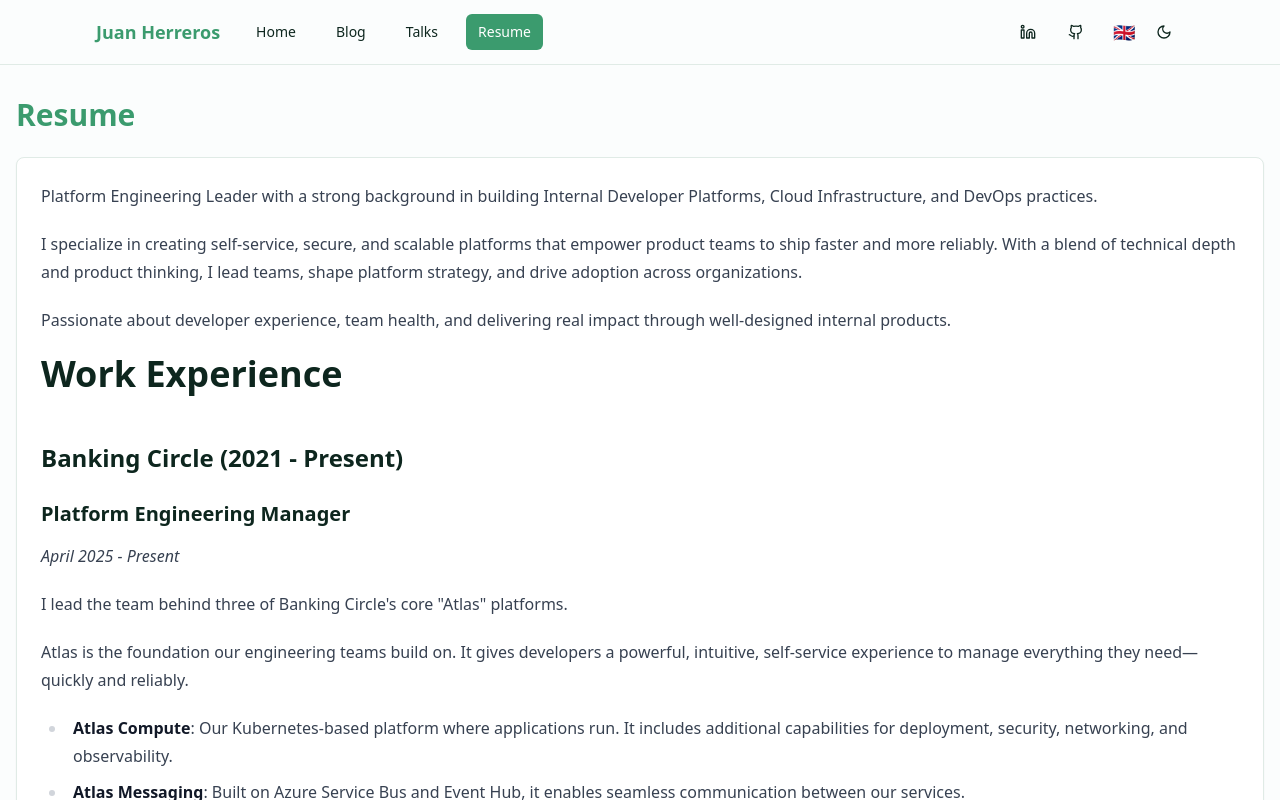
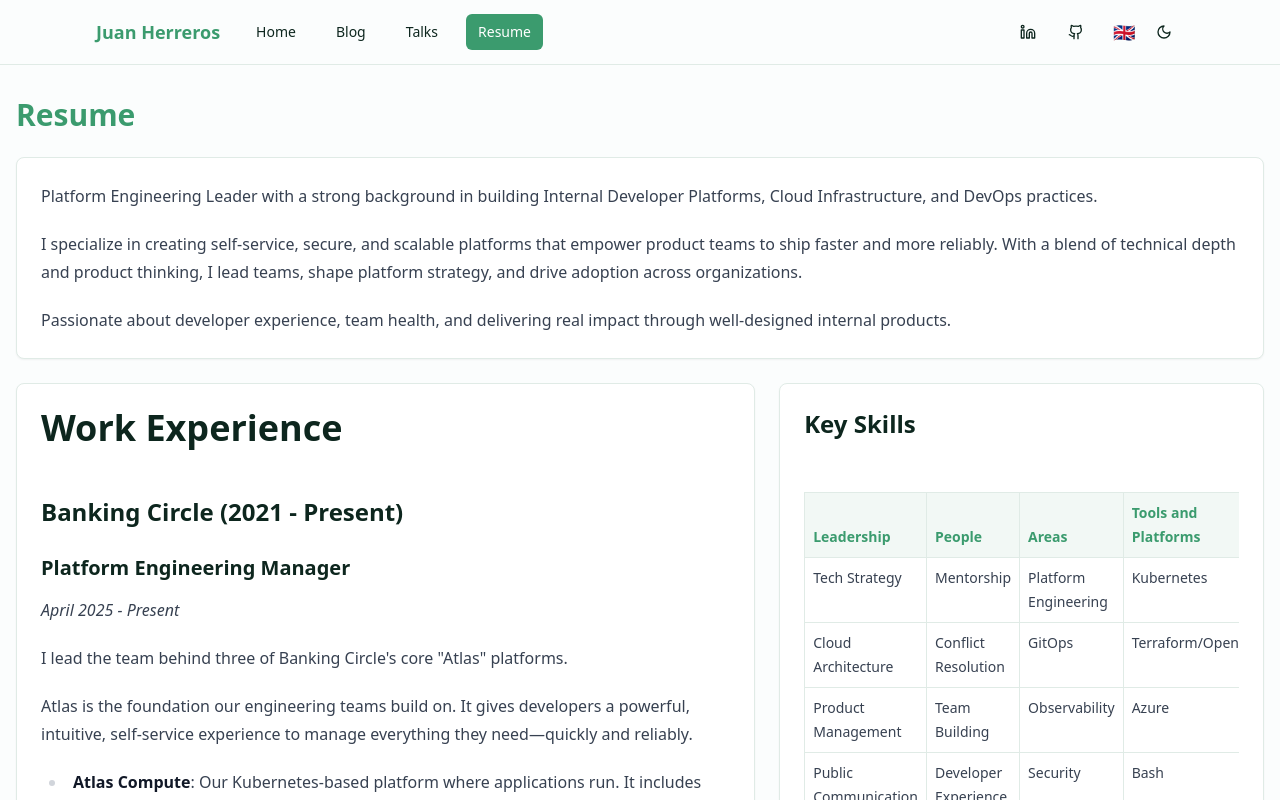
Before and after one commit to jherreros/juanherreros-com, a React (Vite) app: page /resume in a window 1280 px wide. Shown: the top 800 px of the page. Built offline with nearby package versions, Linux system fonts and the light colour scheme.

Commit message:
Columns in CV

```diff
--- a/src/content/resume/da.md
+++ b/src/content/resume/da.md
@@ -66,6 +66,16 @@ Jeg sluttede mig til Saxos Graduate program, hvor jeg tilbragte nogle måneder m
 - **Technical University of Madrid (UPM)** - Februar 2017 - Juli 2017
 - **Axon Partners Group** - Juni 2016 - Oktober 2016
 
+# Kompetencer
+
+| Lederskab | Mennesker | Områder | Værktøjer og Platforme |
+|-----------|-----------|---------|----------------------|
+| Teknisk Strategi | Mentorskab | Platform Engineering | Kubernetes |
+| Cloud Arkitektur | Konfliktløsning | GitOps | Terraform/OpenTofu |
+| Produktledelse | Teambuilding | Observerbarhed | Azure |
+| Offentlig Kommunikation | Udvikleroplevelse | Sikkerhed | Bash |
+| Teknisk Skrivning | Developer Advocacy | Netværk | Linux |
+
 # Uddannelse
 
 ## Kandidatgrad i Telekommunikations Ingeniørvidenskab
@@ -81,16 +91,6 @@ Jeg sluttede mig til Saxos Graduate program, hvor jeg tilbragte nogle måneder m
 
 *Technical University of Madrid (UPM)*
 
-# Nøglekompetencer
-
-| Lederskab | Mennesker | Områder | Værktøjer og Platforme |
-|-----------|-----------|---------|----------------------|
-| Teknisk Strategi | Mentorskab | Platform Engineering | Kubernetes |
-| Cloud Arkitektur | Konfliktløsning | GitOps | Terraform/OpenTofu |
-| Produktledelse | Teambuilding | Observerbarhed | Azure |
-| Offentlig Kommunikation | Udvikleroplevelse | Sikkerhed | Bash |
-| Teknisk Skrivning | Developer Advocacy | Netværk | Linux |
-
 # Sprog
 
 * Spansk (Modersmål)
--- a/src/content/resume/en.md
+++ b/src/content/resume/en.md
@@ -66,6 +66,16 @@ I joined Saxo's Graduate program, where I spent some months working in each of t
 - **Technical University of Madrid (UPM)** - February 2017 - July 2017
 - **Axon Partners Group** - June 2016 - October 2016
 
+# Key Skills
+
+| Leadership | People | Areas | Tools and Platforms |
+|------------|--------|-------|-------------------|
+| Tech Strategy | Mentorship | Platform Engineering | Kubernetes |
+| Cloud Architecture | Conflict Resolution | GitOps | Terraform/OpenTofu |
+| Product Management | Team Building | Observability | Azure |
+| Public Communication | Developer Experience | Security | Bash |
+| Technical Writing | Developer Advocacy | Networking | Linux |
+
 # Education
 
 ## Master of Science in Telecommunications Engineering
@@ -81,16 +91,6 @@ I joined Saxo's Graduate program, where I spent some months working in each of t
 
 *Technical University of Madrid (UPM)*
 
-# Key Skills
-
-| Leadership | People | Areas | Tools and Platforms |
-|------------|--------|-------|-------------------|
-| Tech Strategy | Mentorship | Platform Engineering | Kubernetes |
-| Cloud Architecture | Conflict Resolution | GitOps | Terraform/OpenTofu |
-| Product Management | Team Building | Observability | Azure |
-| Public Communication | Developer Experience | Security | Bash |
-| Technical Writing | Developer Advocacy | Networking | Linux |
-
 # Languages
 
 * Spanish (Native)
--- a/src/content/resume/es.md
+++ b/src/content/resume/es.md
@@ -73,6 +73,16 @@ Participé en el programa de Graduados de Saxo, donde pasé varios meses trabaja
 * **Universidad Politécnica de Madrid (UPM)** – Febrero 2017 - Julio 2017
 * **Axon Partners Group** – Junio 2016 - Octubre 2016
 
+# Habilidades Clave
+
+| Liderazgo            | Personas                 | Áreas                | Herramientas y Plataformas |
+| -------------------- | ------------------------ | -------------------- | -------------------------- |
+| Tech Strategy        | Mentoría                 | Platform Engineering | Kubernetes                 |
+| Cloud Architecture   | Resolución de conflictos | GitOps               | Terraform/OpenTofu         |
+| Product Management   | Formación de equipos     | Observabilidad       | Azure                      |
+| Public Communication | Developer Experience     | Seguridad            | Bash                       |
+| Technical Writing    | Developer Advocacy       | Networking           | Linux                      |
+
 # Educación
 
 ## Máster en Ingeniería de Telecomunicación
@@ -86,16 +96,6 @@ Participé en el programa de Graduados de Saxo, donde pasé varios meses trabaja
 2012-2016
 *Universidad Politécnica de Madrid (UPM)*
 
-# Habilidades Clave
-
-| Liderazgo            | Personas                 | Áreas                | Herramientas y Plataformas |
-| -------------------- | ------------------------ | -------------------- | -------------------------- |
-| Tech Strategy        | Mentoría                 | Platform Engineering | Kubernetes                 |
-| Cloud Architecture   | Resolución de conflictos | GitOps               | Terraform/OpenTofu         |
-| Product Management   | Formación de equipos     | Observabilidad       | Azure                      |
-| Public Communication | Developer Experience     | Seguridad            | Bash                       |
-| Technical Writing    | Developer Advocacy       | Networking           | Linux                      |
-
 # Idiomas
 
 * Español (Nativo)
--- a/src/pages/Resume.tsx
+++ b/src/pages/Resume.tsx
@@ -1,9 +1,9 @@
 import { useState, useEffect } from "react";
 import { Card } from "@/components/ui/card";
 import ReactMarkdown from "react-markdown";
-import remarkGfm from "remark-gfm"; // Add this import
+import remarkGfm from "remark-gfm";
 import { toast } from "@/components/ui/sonner";
-import { Table, TableBody, TableCell, TableHead, TableHeader, TableRow } from "@/components/ui/table";
+// Removed table imports - using regular HTML table elements instead
 import { useLanguage } from "@/contexts/LanguageContext";
 import { useTranslation } from "@/lib/translations";
 
@@ -16,7 +16,71 @@ const Resume = () => {
   const { language } = useLanguage();
   const t = useTranslation(language);
   const [resumeContent, setResumeContent] = useState<string>("");
+  const [profileContent, setProfileContent] = useState<string>("");
+  const [workContent, setWorkContent] = useState<string>("");
+  const [sidebarContent, setSidebarContent] = useState<string>("");
   const [isLoading, setIsLoading] = useState(true);
+
+  // Function to split markdown content into profile, main, and sidebar sections
+  const splitMarkdownContent = (content: string) => {
+    const lines = content.split('\n');
+    let profileContent = [];
+    let workExperienceContent = [];
+    let sidebarContent = [];
+
+    let currentSection = 'profile'; // Start with profile
+    let currentSectionLines = [];
+
+    for (let i = 0; i < lines.length; i++) {
+      const line = lines[i];
+
+      // Check if this is a main heading (# )
+      if (line.startsWith('# ')) {
+        const sectionTitle = line.toLowerCase();
+
+        // Save previous section content
+        if (currentSection === 'profile') {
+          profileContent = [...profileContent, ...currentSectionLines];
+        } else if (currentSection === 'work') {
+          workExperienceContent = [...workExperienceContent, ...currentSectionLines];
+        } else if (currentSection === 'sidebar') {
+          sidebarContent = [...sidebarContent, ...currentSectionLines];
+        }
+
+        // Determine which section this heading belongs to
+        if (sectionTitle.includes('work experience') ||
+            sectionTitle.includes('experiencia profesional') ||
+            sectionTitle.includes('arbejdserfaring')) {
+          currentSection = 'work';
+        } else if (currentSection === 'profile') {
+          // If we haven't hit work experience yet, everything is still profile
+          currentSection = 'profile';
+        } else {
+          // After work experience, everything goes to sidebar
+          currentSection = 'sidebar';
+        }
+
+        currentSectionLines = [line];
+      } else {
+        currentSectionLines.push(line);
+      }
+    }
+
+    // Don't forget the last section
+    if (currentSection === 'profile') {
+      profileContent = [...profileContent, ...currentSectionLines];
+    } else if (currentSection === 'work') {
+      workExperienceContent = [...workExperienceContent, ...currentSectionLines];
+    } else if (currentSection === 'sidebar') {
+      sidebarContent = [...sidebarContent, ...currentSectionLines];
+    }
+
+    return {
+      profile: profileContent.join('\n').trim(),
+      work: workExperienceContent.join('\n').trim(),
+      sidebar: sidebarContent.join('\n').trim()
+    };
+  };
 
   useEffect(() => {
     async function loadResumeContent() {
@@ -34,9 +98,20 @@ const Resume = () => {
         console.log("Resume content loaded, length:", content.length);
 
         setResumeContent(content);
+
+        // Split content into profile, work, and sidebar
+        const { profile, work, sidebar } = splitMarkdownContent(content);
+        setProfileContent(profile);
+        setWorkContent(work);
+        setSidebarContent(sidebar);
+
       } catch (error) {
         console.error("Failed to load resume content:", error);
         setResumeContent(enResume); // Use English as final fallback
+        const { profile, work, sidebar } = splitMarkdownContent(enResume);
+        setProfileContent(profile);
+        setWorkContent(work);
+        setSidebarContent(sidebar);
         toast.error("Failed to load resume");
       } finally {
         setIsLoading(false);
@@ -45,6 +120,51 @@ const Resume = () => {
 
     loadResumeContent();
   }, [language]);
+
+  const markdownComponents = {
+    // Make all headings green by applying text-primary class
+    h1: ({node, ...props}) => <h1 className="text-primary" {...props} />,
+    h2: ({node, ...props}) => <h2 className="text-primary" {...props} />,
+    h3: ({node, ...props}) => <h3 className="text-primary" {...props} />,
+    h4: ({node, ...props}) => <h4 className="text-primary" {...props} />,
+    h5: ({node, ...props}) => <h5 className="text-primary" {...props} />,
+    h6: ({node, ...props}) => <h6 className="text-primary" {...props} />,
+
+    // Enhanced table components mapping for better table rendering
+    table: ({node, ...props}) => (
+      <div className="my-6 w-full overflow-auto">
+        <table {...props} className="w-full border-collapse border border-border" />
+      </div>
+    ),
+    thead: ({node, ...props}) => <thead {...props} />,
+    tbody: ({node, ...props}) => <tbody {...props} />,
+    tr: ({node, ...props}) => <tr {...props} />,
+    th: ({node, ...props}) => <th className="font-semibold text-primary p-2 border border-border bg-muted text-left" {...props} />,
+    td: ({node, ...props}) => <td className="p-2 border border-border" {...props} />
+  };
+
+  // Sidebar components with smaller headings for better visual hierarchy
+  const sidebarMarkdownComponents = {
+    // Render headings one level smaller in the sidebar
+    h1: ({node, ...props}) => <h2 className="text-primary" {...props} />,
+    h2: ({node, ...props}) => <h3 className="text-primary" {...props} />,
+    h3: ({node, ...props}) => <h4 className="text-primary" {...props} />,
+    h4: ({node, ...props}) => <h5 className="text-primary" {...props} />,
+    h5: ({node, ...props}) => <h6 className="text-primary" {...props} />,
+    h6: ({node, ...props}) => <h6 className="text-primary" {...props} />,
+
+    // Enhanced table components mapping for better table rendering
+    table: ({node, ...props}) => (
+      <div className="my-6 w-full overflow-auto">
+        <table {...props} className="w-full border-collapse border border-border" />
+      </div>
+    ),
+    thead: ({node, ...props}) => <thead {...props} />,
+    tbody: ({node, ...props}) => <tbody {...props} />,
+    tr: ({node, ...props}) => <tr {...props} />,
+    th: ({node, ...props}) => <th className="font-semibold text-primary p-2 border border-border bg-muted text-left" {...props} />,
+    td: ({node, ...props}) => <td className="p-2 border border-border" {...props} />
+  };
 
   if (isLoading) {
     return (
@@ -61,36 +181,50 @@ const Resume = () => {
     <div className="container mx-auto py-8 px-4">
       <h1 className="text-3xl font-bold mb-6 text-primary">{t('resume')}</h1>
 
-      <Card className="p-6">
-        <div className="prose dark:prose-invert max-w-none">
-          <ReactMarkdown
-            remarkPlugins={[remarkGfm]} // Add this line
-            components={{
-              // Make all headings green by applying text-primary class
-              h1: ({node, ...props}) => <h1 className="text-primary" {...props} />,
-              h2: ({node, ...props}) => <h2 className="text-primary" {...props} />,
-              h3: ({node, ...props}) => <h3 className="text-primary" {...props} />,
-              h4: ({node, ...props}) => <h4 className="text-primary" {...props} />,
-              h5: ({node, ...props}) => <h5 className="text-primary" {...props} />,
-              h6: ({node, ...props}) => <h6 className="text-primary" {...props} />,
+      {/* Profile Section - Full Width */}
+      <div className="mb-6">
+        <Card className="p-6">
+          <div className="prose dark:prose-invert max-w-none">
+            <ReactMarkdown
+              remarkPlugins={[remarkGfm]}
+              components={markdownComponents}
+            >
+              {profileContent}
+            </ReactMarkdown>
+          </div>
+        </Card>
+      </div>
 
-              // Enhanced table components mapping for better table rendering
-              table: ({node, ...props}) => (
-                <div className="my-6 w-full overflow-auto">
-                  <Table {...props} className="w-full border-collapse" />
-                </div>
-              ),
-              thead: ({node, ...props}) => <TableHeader {...props} />,
-              tbody: ({node, ...props}) => <TableBody {...props} />,
-              tr: ({node, ...props}) => <TableRow {...props} />,
-              th: ({node, ...props}) => <TableHead className="font-semibold text-primary p-2 border border-border bg-muted" {...props} />,
-              td: ({node, ...props}) => <TableCell className="p-2 border border-border" {...props} />
-            }}
-          >
-            {resumeContent}
-          </ReactMarkdown>
+      {/* Responsive Grid Layout for Work Experience and Sidebar */}
+      <div className="grid grid-cols-1 lg:grid-cols-5 gap-6">
+        {/* Work Experience - Takes 3/5 (60%) of the width on large screens */}
+        <div className="lg:col-span-3">
+          <Card className="p-6 h-fit">
+            <div className="prose dark:prose-invert max-w-none">
+              <ReactMarkdown
+                remarkPlugins={[remarkGfm]}
+                components={markdownComponents}
+              >
+                {workContent}
+              </ReactMarkdown>
+            </div>
+          </Card>
         </div>
-      </Card>
+
+        {/* Sidebar Content - Takes 2/5 (40%) of the width on large screens */}
+        <div className="lg:col-span-2">
+          <Card className="p-6 h-fit lg:sticky lg:top-24">
+            <div className="prose dark:prose-invert max-w-none">
+              <ReactMarkdown
+                remarkPlugins={[remarkGfm]}
+                components={sidebarMarkdownComponents}
+              >
+                {sidebarContent}
+              </ReactMarkdown>
+            </div>
+          </Card>
+        </div>
+      </div>
     </div>
   );
 };
```
